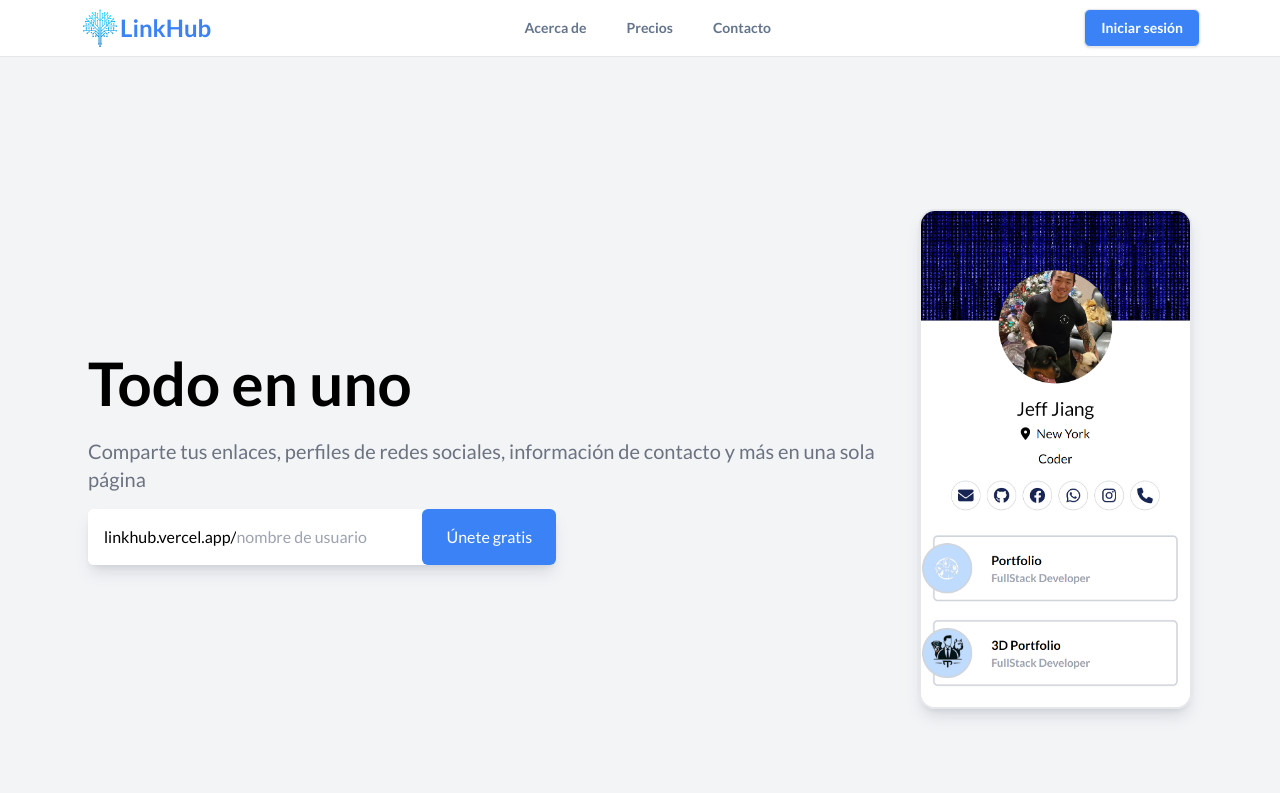
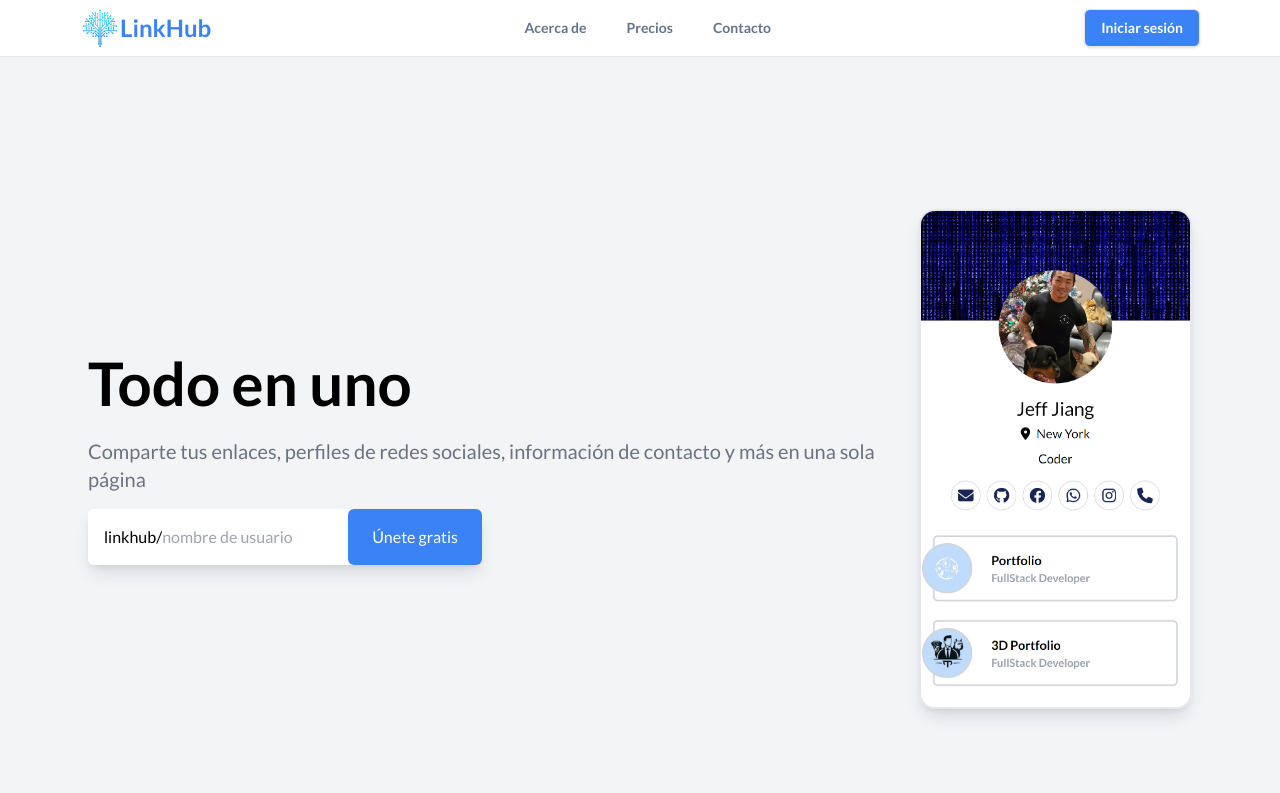
Before and after one commit to XAresX-web/linkhub, a Next.js app: page / in a window 1280 px wide. Shown: the top 793 px of the page. Built offline with nearby package versions, Linux system fonts and the light colour scheme; no server answers.

Commit message:
arreglos pequeños importantes

```diff
--- a/src/components/forms/HeroForm.js
+++ b/src/components/forms/HeroForm.js
@@ -35,7 +35,7 @@ export default function HeroForm({ user }) {
       onSubmit={handleSubmit}
       className="inline-flex items-center shadow-lg bg-white shadow-gray-500/20 rounded-md"
     >
-      <span className="bg-white py-4 pl-4 rounded-md">linkhub.vercel.app/</span>
+      <span className="bg-white py-4 pl-4 rounded-md">linkhub/</span>
       <input
         type="text"
         className=""
--- a/src/components/forms/UsernameForm.js
+++ b/src/components/forms/UsernameForm.js
@@ -18,11 +18,8 @@ export default function UsernameForm({ desiredUsername }) {
   return (
     <form action={handleSubmit}>
       <h1 className="text-4xl font-bold text-center mb-2 mt-20">
-        Grab your username
+        Elije tu nombre de usuario
       </h1>
-      <p className="text-center mb-6 text-gray-500">
-        Elije tu nombre de usuario
-      </p>
       <div className="max-w-xs mx-auto">
         <input
           name="username"
```
